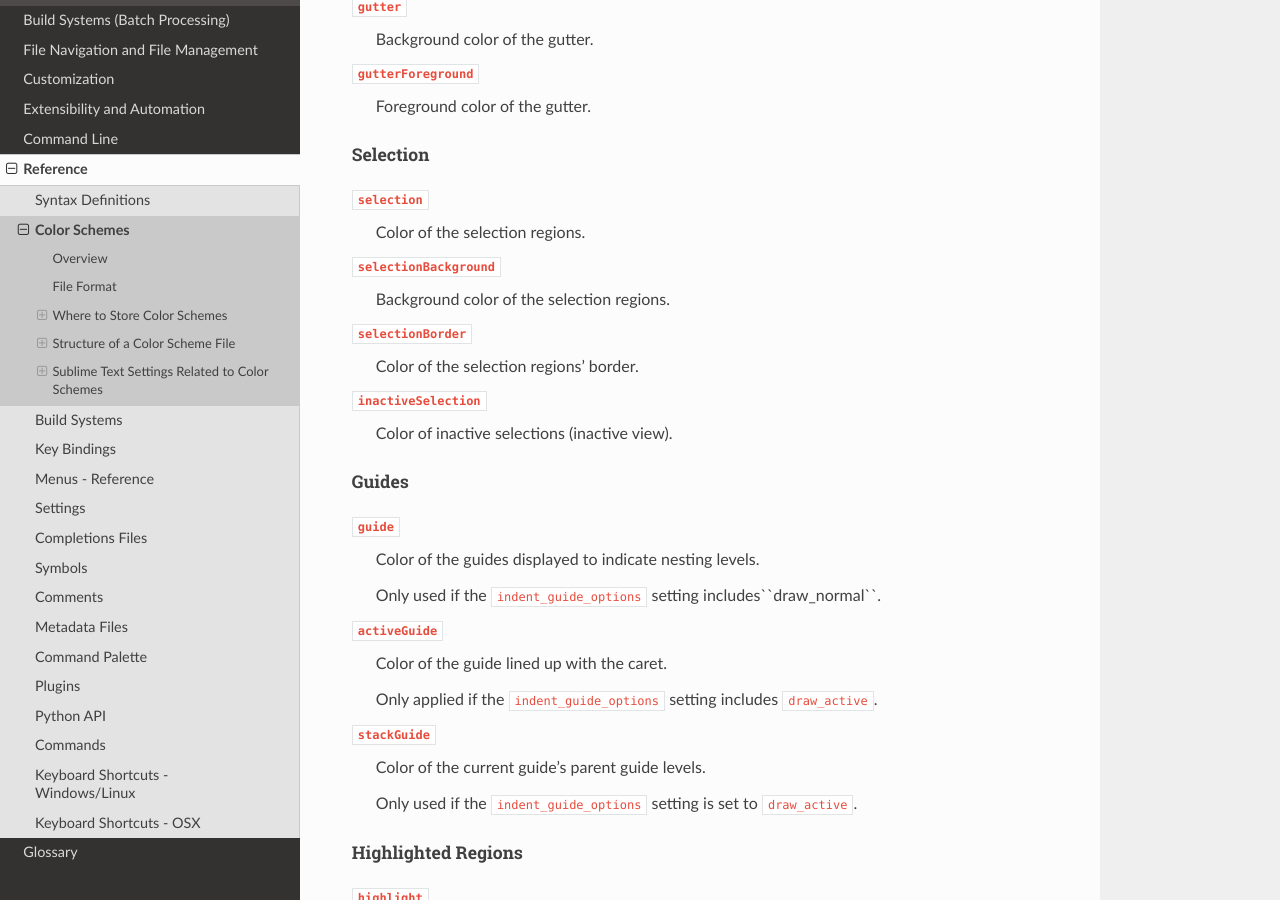
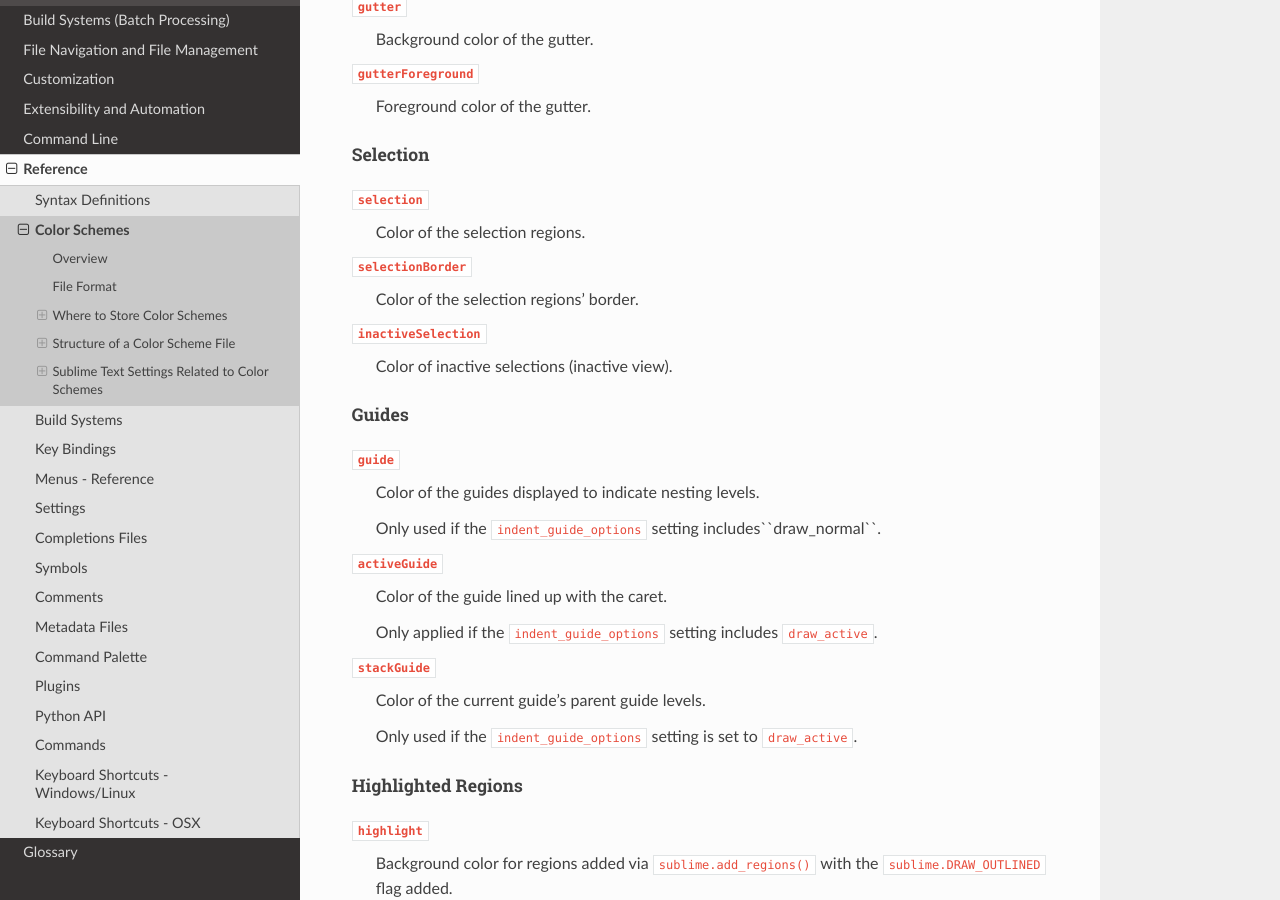
Before and after one commit to guillermooo/sublime-undocs, a Sphinx documentation site: the page built from source/reference/color_schemes.rst, in a window 1280 px wide and 900 px high, scrolled down 4810 px. Built offline with Sphinx 7.4.7 and the Read the Docs theme 2.0.0, drawn with Linux system fonts in a browser that asks for light colours.

Commit message:
selectionBackground doesn't do anything

```diff
--- a/source/reference/color_schemes.rst
+++ b/source/reference/color_schemes.rst
@@ -279,9 +279,6 @@ Selection
 ``selection``
    Color of the selection regions.
 
-``selectionBackground``
-   Background color of the selection regions.
-
 ``selectionBorder``
    Color of the selection regions' border.
 
```
